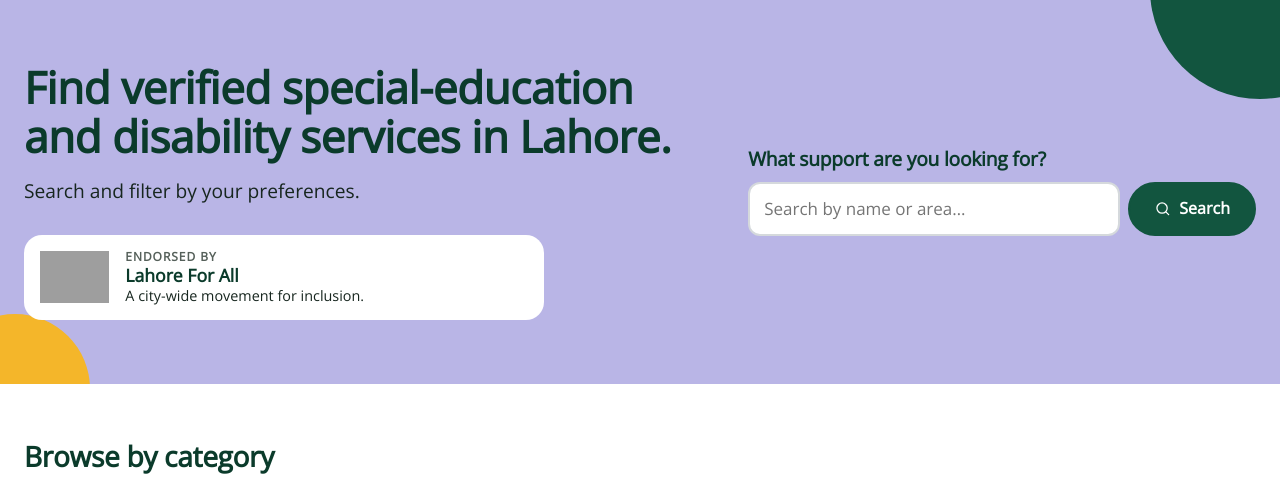
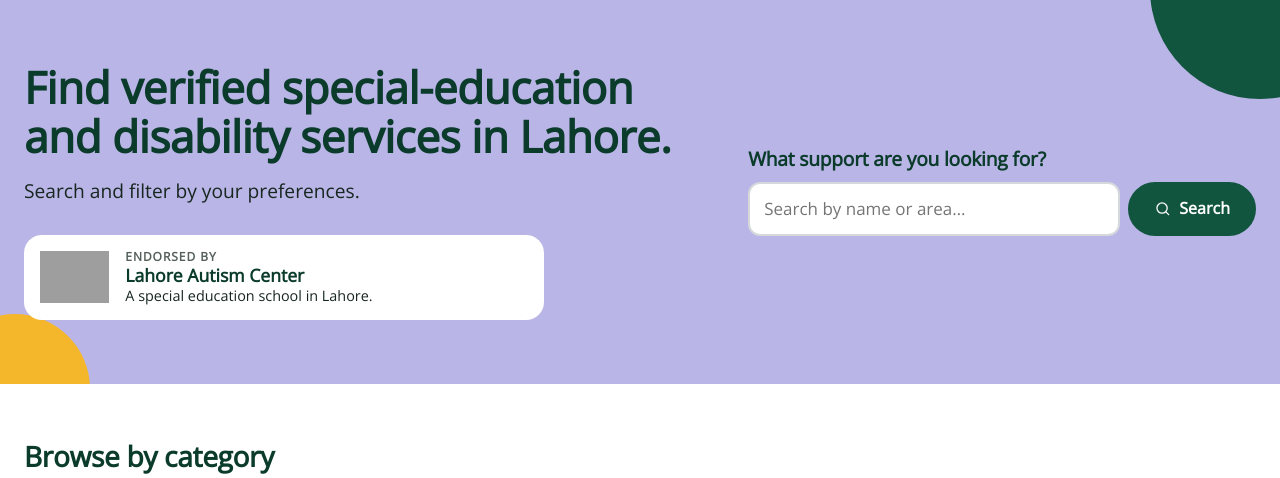
Before and after one commit to zoyaAzfar/milap, a Flask app: page / in a window 1280 px wide. Shown: the part 80-558 px from the top of the page. Run offline with Flask 3, Linux system fonts and the light colour scheme; grey boxes are pictures that could not be loaded.

Commit message:
Update index.html

```diff
--- a/templates/index.html
+++ b/templates/index.html
@@ -59,8 +59,8 @@
   <img src="{{ url_for('static', filename='l4all.png') }}" alt="Lahore For All logo" class="endorsement-logo">
   <p class="endorsement-text">
     <span class="endorsement-label">Endorsed by</span>
-    <span class="endorsement-name">Lahore For All</span>
-    <span class="endorsement-tagline">A city-wide movement for inclusion.</span>
+    <span class="endorsement-name">Lahore Autism Center</span>
+    <span class="endorsement-tagline">A special education school in Lahore.</span>
   </p>
 </div>
     </div>
```
